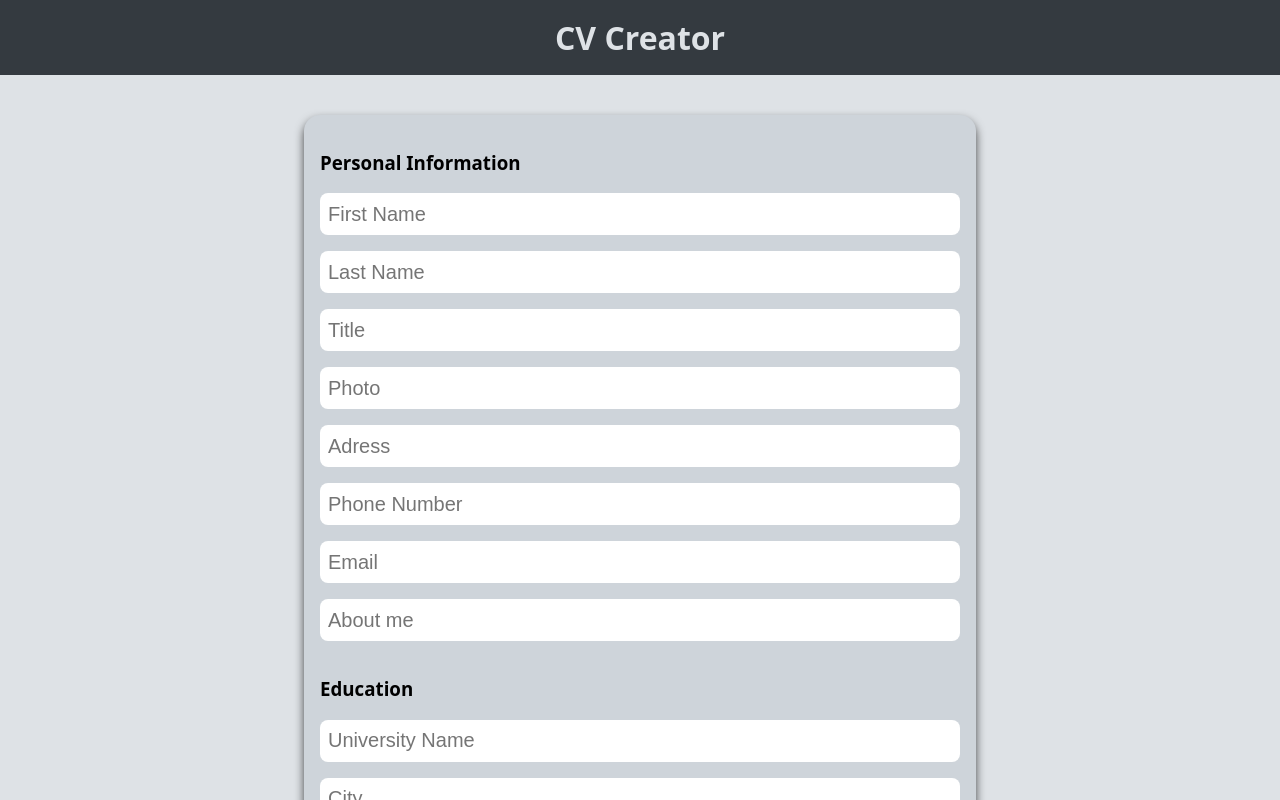
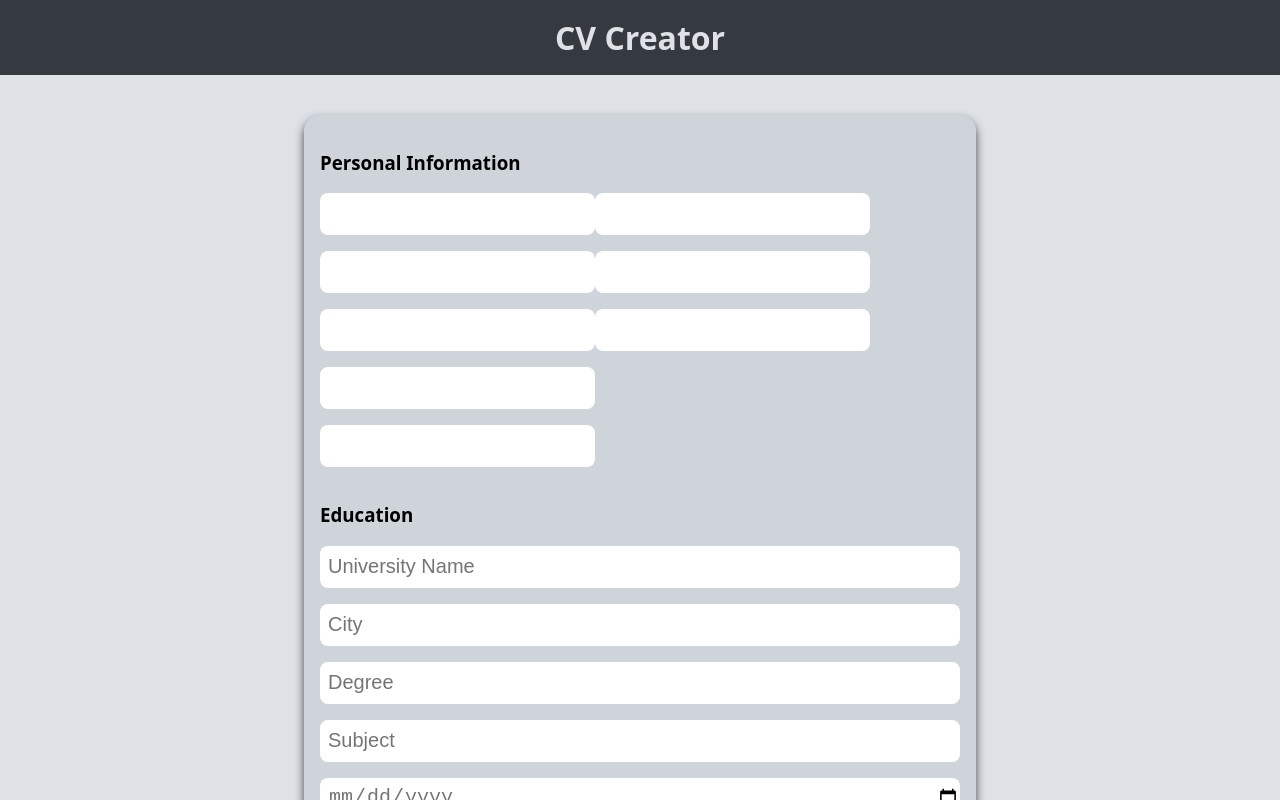
Before and after one commit to dariojularic/CV-creator-react, a React (Vite) app: page / in a window 1280 px wide. Shown: the top 800 px of the page. Built offline with nearby package versions, Linux system fonts and the light colour scheme.

Commit message:
Refactor code

```diff
--- a/src/Form.jsx
+++ b/src/Form.jsx
@@ -4,42 +4,53 @@ import Button from "./Button";
 import PropTypes from "prop-types";
 import Education from "./Education";
 import Experience from "./Experience";
+import PersonalInformation from "./PersonalInformation"
 import { initialState, emptyEducation, emptyExperience } from "./initial-state";
 import { useState } from "react";
 // import { personalInformationOptions, educationOptions, experienceOptions } from "./options";
+
+// zavrsi personalInfo komponentu
+// handleEducationChange
+// handleExperienceChange
 
 function Form() {
   const [cv, setCv] = useState(initialState);
 
   function handlePersonalInfoChange(event) {
     const { name, value } = event.target;
-    setCv({
-      ...cv,
-      personalInformation: {
-        ...cv.personalInformation,
-        [name]: value,
-      },
+
+    setCv((prev) => {
+      return {
+        ...prev,
+        personalInformation: {
+          ...prev.personalInformation,
+          [name]: {
+            ...cv.personalInformation[name],
+            value: value,
+          },
+        },
+      };
     });
-    // console.log(cv);
+    console.log(cv);
   }
 
+  // jel mi treba tu id argument?
   function handleEducationChange(event) {
     const { name, value } = event.target;
-    console.log(event.target)
-
-    setCv({
-      ...cv,
-      education: {
-        ...cv.education,
-        [name]: value,
-      },
+    console.log(name);
+    console.log(value);
+    setCv((prev) => {
+      return {
+        ...prev,
+        education: [...prev.education],
+      };
     });
-    // console.log(cv);
+    console.log(cv);
   }
 
   function handleExperienceChange(event) {
     const { name, value } = event.target;
-    console.log(event.target)
+    console.log(event.target);
     setCv({
       ...cv,
       experience: {
@@ -70,13 +81,14 @@ function Form() {
 
   return (
     <form className="form" action="">
-      <div
-        onChange={handlePersonalInfoChange}
-        className="personal-information input-container"
-        data="personalInformation"
-      >
+      <div className="personal-information input-container">
         <h3>Personal Information</h3>
-        {Object.keys(initialState.personalInformation).map((elem) => {
+        {/* {cv.personalInformation.forEach((key, value) => {
+          console.log(key)
+          console.log(value)
+        })} */}
+
+        {/* {Object.keys(initialState.personalInformation).map((elem) => {
           const thing = initialState.personalInformation[elem];
           // console.log(thing)
           return (
@@ -87,10 +99,23 @@ function Form() {
               onChange={handlePersonalInfoChange}
             />
           );
-        })}
+        })} */}
+
+        <div className="personal-info">
+          <PersonalInformation personalInfo={cv.personalInformation} />
+          <input
+            type={cv.personalInformation.firstName.meta.type}
+            name={cv.personalInformation.firstName.meta.name}
+            value={cv.personalInformation.firstName.value}
+            onChange={handlePersonalInfoChange}
+          />
+        </div>
       </div>
 
-      <div className="education input-container" data="education">
+      <div
+        className="education input-container"
+        onChange={handleEducationChange}
+      >
         <h3>Education</h3>
 
         {/* {initialState.education.forEach((elem) => {
@@ -119,7 +144,8 @@ function Form() {
               key={crypto.randomUUID()}
               placeholder={obj.meta.placeholder}
               type={obj.meta.type}
-              onChange={handleEducationChange}
+              name={obj.meta.name}
+              handleChange={handleEducationChange}
             />
           );
         })}
--- a/src/Input.jsx
+++ b/src/Input.jsx
@@ -3,13 +3,14 @@ import PropTypes from "prop-types";
 
 // type, id, name, required, minlegth, maxlength, size, placeholder, autocapitalize
 function Input(props) {
-  const { type, placeholder, name } = props;
+  const { type, placeholder, name, handleChange } = props;
   return (
     <input
       required={type === "date"}
       type={type}
       placeholder={placeholder}
       name={name}
+      onChange={handleChange}
     />
   );
 }
@@ -17,7 +18,8 @@ function Input(props) {
 Input.propTypes = {
   type: PropTypes.string,
   placeholder: PropTypes.string,
-  name: PropTypes.string
+  name: PropTypes.string,
+  handleChange: PropTypes.func
 };
 
 export default Input;
--- a/src/PersonalInformation.jsx
+++ b/src/PersonalInformation.jsx
@@ -0,0 +1,21 @@
+import PropTypes from "prop-types";
+import Input from "./Input";
+
+function PersonalInformation(props) {
+  const {personalInfo} = props
+  console.log(personalInfo)
+
+  return (
+    <div className="personal-info">
+      <Input />
+      <Input />
+      <Input />
+      <Input />
+      <Input />
+      <Input />
+      <Input />
+    </div>
+  )
+}
+
+export default PersonalInformation
--- a/src/initial-state.js
+++ b/src/initial-state.js
@@ -4,6 +4,7 @@ const emptyEducation = {
       meta: {
         placeholder: "University Name",
         type: "text",
+        name: "universityName"
       }
     },
     city: {
@@ -11,6 +12,7 @@ const emptyEducation = {
       meta: {
         placeholder: "City",
         type: "text",
+        name: "city"
       }
     },
     degree: {
@@ -18,6 +20,7 @@ const emptyEducation = {
       meta: {
         placeholder: "Degree",
         type: "text",
+        name: "degree"
       }
     },
     subject: {
@@ -25,6 +28,7 @@ const emptyEducation = {
       meta: {
         placeholder: "Subject",
         type: "text",
+        name: "subject"
       }
     },
     fromDate: {
@@ -32,6 +36,7 @@ const emptyEducation = {
       meta: {
         placeholder: "From",
         type: "date",
+        name: "fromDate"
       }
     },
     toDate: {
@@ -39,10 +44,12 @@ const emptyEducation = {
       meta: {
         placeholder: "To",
         type: "date",
+        name: "toDate"
       }
     },
     id: crypto.randomUUID,
-}
+  }
+
 
 const emptyExperience = {
   position: {
@@ -50,6 +57,7 @@ const emptyExperience = {
     meta: {
       placeholder: "Position",
       type: "text",
+      name: "position"
     }
   },
   company: {
@@ -57,6 +65,7 @@ const emptyExperience = {
     meta: {
       placeholder: "Company",
       type: "text",
+      name: "company"
     }
   },
   city: {
@@ -64,6 +73,7 @@ const emptyExperience = {
     meta: {
       placeholder: "City",
       type: "text",
+      name: "city"
     }
   },
   fromDate: {
@@ -71,6 +81,7 @@ const emptyExperience = {
     meta: {
       placeholder: "From",
       type: "date",
+      name: "fromDate"
     }
   },
   toDate: {
@@ -78,6 +89,7 @@ const emptyExperience = {
     meta: {
       placeholder: "To",
       type: "date",
+      name: "toDate"
     }
   },
   id: crypto.randomUUID
@@ -90,6 +102,7 @@ const initialState = {
       meta: {
         placeholder: "First Name",
         type: "text",
+        name: "firstName"
       }
     },
     lastName: {
@@ -97,6 +110,7 @@ const initialState = {
       meta: {
         placeholder: "Last Name",
         type: "text",
+        name: "lastName"
       }
     },
     title: {
@@ -104,6 +118,7 @@ const initialState = {
       meta: {
         placeholder: "Title",
         type: "text",
+        name: "title"
       }
     },
     photo: {
@@ -111,6 +126,7 @@ const initialState = {
       meta: {
         placeholder: "Photo",
         type: "text",
+        name: "photo"
       }
     },
     adress: {
@@ -118,6 +134,7 @@ const initialState = {
       meta: {
         placeholder: "Adress",
         type: "text",
+        name: "adress"
       }
     },
     phoneNumber: {
@@ -125,6 +142,7 @@ const initialState = {
       meta: {
         placeholder: "Phone Number",
         type: "text",
+        name: "phoneNumber"
       }
     },
     email: {
@@ -132,6 +150,7 @@ const initialState = {
       meta: {
         placeholder: "Email",
         type: "text",
+        name: "email"
       }
     },
     aboutMe: {
@@ -139,6 +158,7 @@ const initialState = {
       meta: {
         placeholder: "About me",
         type: "text",
+        name: "aboutMe"
       }
     }
   },
```
